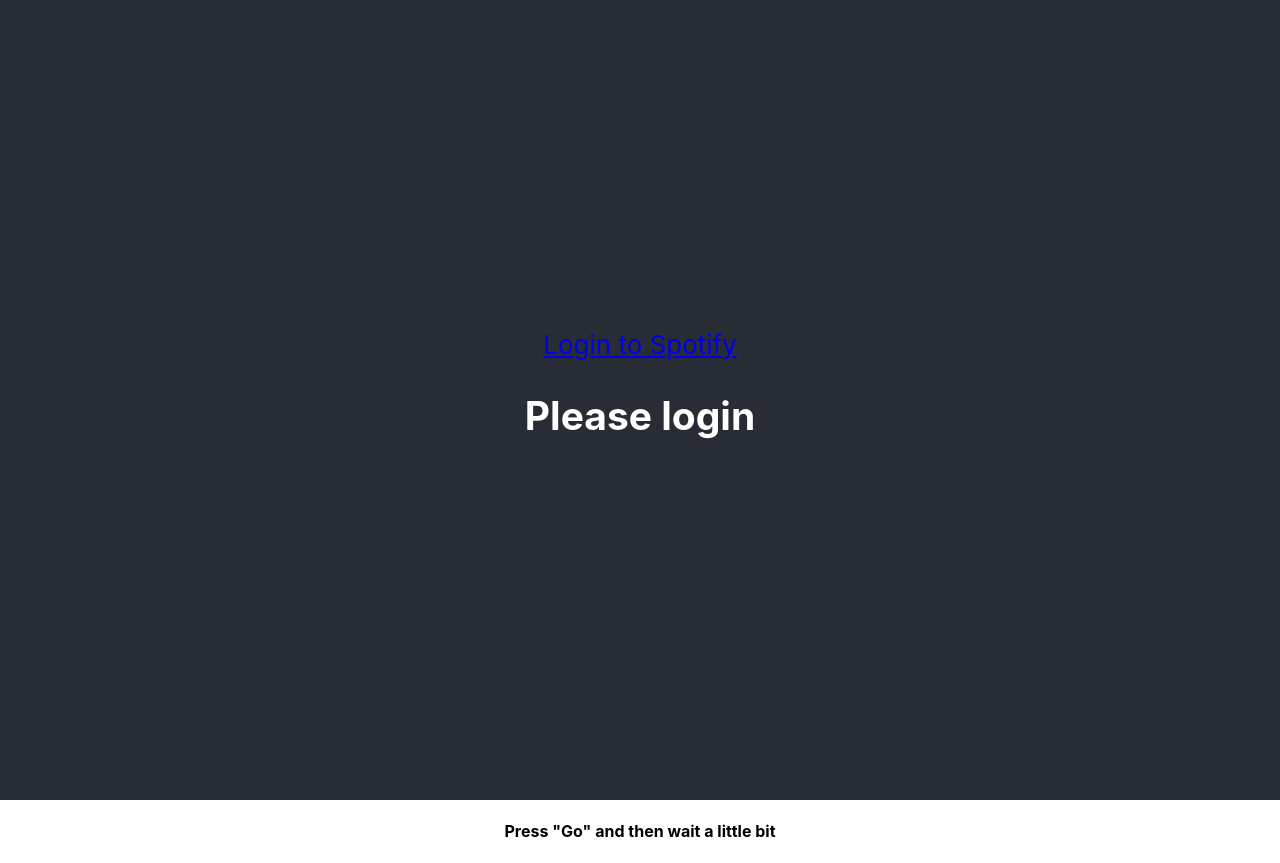
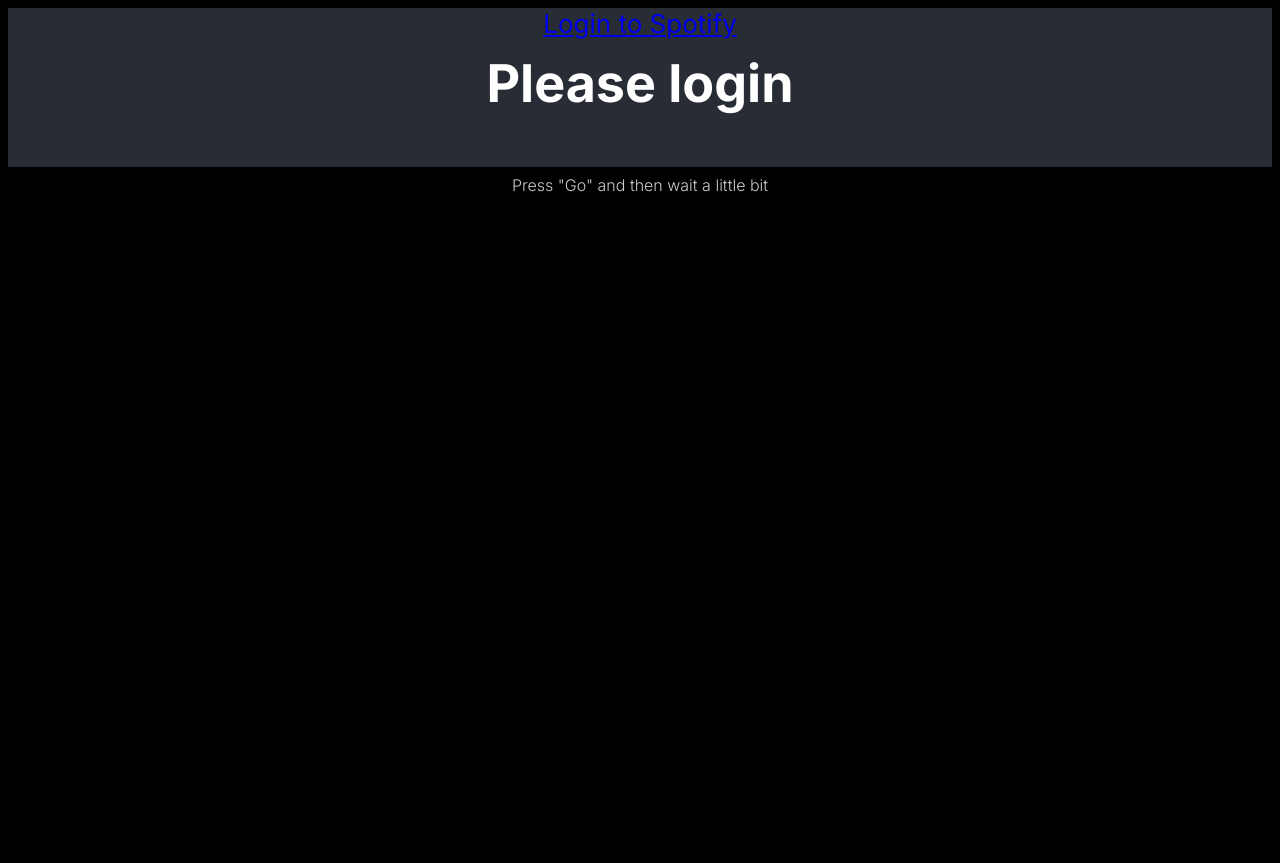
Before and after one commit to markfrazey/label-mapping, a React (Create React App) app in the folder spotify-react/: page / in a window 1280 px wide. After the commit the page ends 800 px from the top, so only its background shows below. Built offline with nearby package versions, Linux system fonts and the light colour scheme.

Commit message:
css edits

```diff
--- a/spotify-react/public/index.html
+++ b/spotify-react/public/index.html
@@ -24,6 +24,9 @@
       work correctly both with client-side routing and a non-root public URL.
       Learn how to configure a non-root public URL by running `npm run build`.
     -->
+    <link rel="preconnect" href="https://fonts.googleapis.com">
+<link rel="preconnect" href="https://fonts.gstatic.com" crossorigin>
+<link href="https://fonts.googleapis.com/css2?family=Inter:wght@100;200;300;400;500;600;700;800;900&display=swap" rel="stylesheet">
     <title>React App</title>
   </head>
   <body>
--- a/spotify-react/src/App.css
+++ b/spotify-react/src/App.css
@@ -15,7 +15,7 @@
 
 .App-header {
   background-color: #282c34;
-  min-height: 100vh;
+  /* min-height: 100vh; */
   display: flex;
   flex-direction: column;
   align-items: center;
--- a/spotify-react/src/App.js
+++ b/spotify-react/src/App.js
@@ -212,7 +212,7 @@
 
   function AlbumBox (props) {
     return (
-      <div>
+      <div class="albumBox">
         <img src={props.album.images[1].url} />
         <h3>{props.album.name}</h3>
         <h4>{props.album.label}</h4>
@@ -223,13 +223,14 @@
   function ArtistBox (props) {
     let artist = props.artist;
     return (
-      <div>
+      <div class="artistBox">
         <h2>{artist.name}</h2>
         {artist.albums.map((album) => <AlbumBox album={album} /> )}
       </div>
     );
   }
 
+  // IRENE NOTE: This is where the initial landing page is 🌟
   return (
     <div className="App">
       <header className="App-header">
--- a/spotify-react/src/index.css
+++ b/spotify-react/src/index.css
@@ -1,8 +1,7 @@
 body {
-  margin: 0;
-  font-family: -apple-system, BlinkMacSystemFont, 'Segoe UI', 'Roboto', 'Oxygen',
-    'Ubuntu', 'Cantarell', 'Fira Sans', 'Droid Sans', 'Helvetica Neue',
-    sans-serif;
+  font-family: 'Inter';
+  color: #FFFFFF;
+  background-color: #000000;
   -webkit-font-smoothing: antialiased;
   -moz-osx-font-smoothing: grayscale;
 }
@@ -11,3 +10,39 @@
   font-family: source-code-pro, Menlo, Monaco, Consolas, 'Courier New',
     monospace;
 }
+
+h2 {
+  color: #FFFFFF;
+  font-weight: bold;
+  font-size: 2em;
+  margin: 0.25em;
+  margin-bottom: 1em;
+}
+
+h3 {
+  margin: 0em;
+}
+
+h4 {
+  color: #CBCBCB;
+  font-weight: 300;
+  margin-top: 0em;
+  margin-bottom: 1em;
+}
+
+.artistBox{
+  color: white;
+  background-color: #191919;
+  border-radius: 1em;
+  padding: 1em;
+  margin: 1em;
+}
+
+.artistBox img{
+  height: 12.5em;
+  width: 12.5em;
+}
+
+.albumBox {
+  color: white;
+}
```
